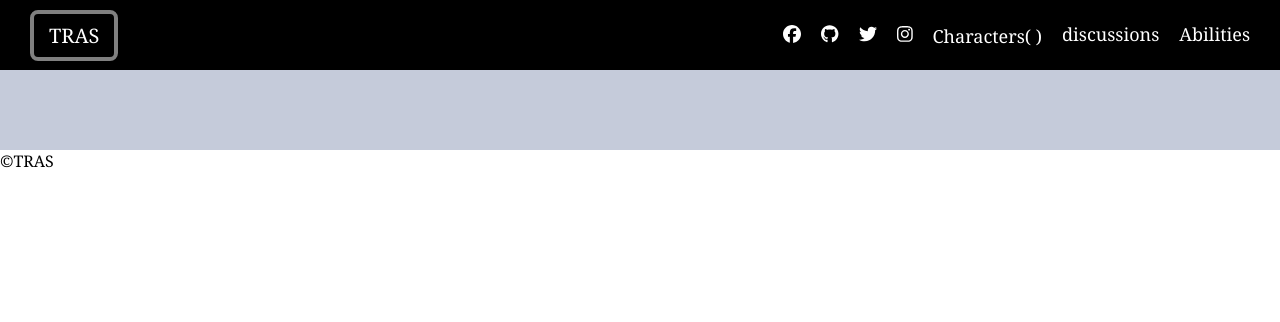
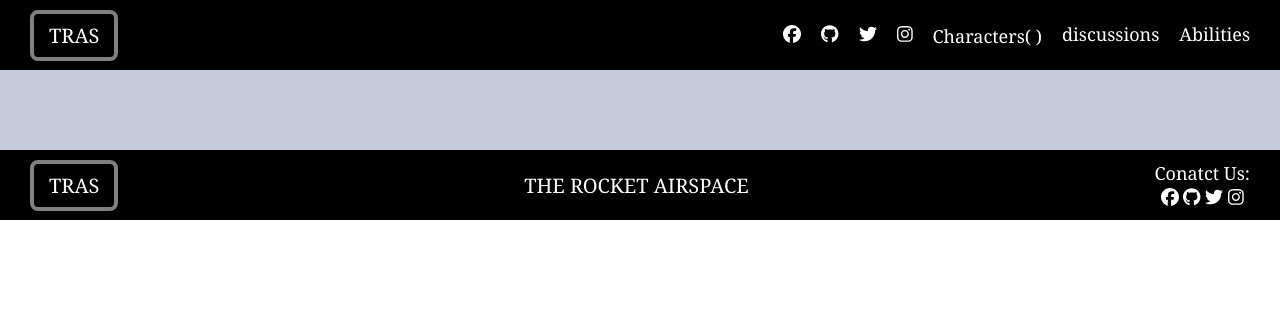
Before and after one commit to Ade179/Javascript-Captone-group-project, a website built with webpack: page dist/index.html in a window 1280 px wide. Built offline with nearby package versions, Linux system fonts and the light colour scheme; no server answers.

Commit message:
Update index.html

```diff
--- a/dist/index.html
+++ b/dist/index.html
@@ -23,20 +23,21 @@
             </nav>
         </header>
         <div class="card-cont"></div>
-        <footer class="footer">
+        <footer class="header">
             <div class="credit">
-                <p class="copywright">&#169</p>
-                <div class="logo">TRAS</div>
+                <div class="title">TRAS</div>
             </div>
             <div class="fulltitle">THE ROCKET AIRSPACE</div>
             <div class="contact">
                 <div class="reachout">
-                    <p>Please Conatct Us:</p>
+                    <p>Conatct Us:</p>
                 </div>
-                <a href="https://web.facebook.com/adesanya.juwon.5"> <i class="fa-brands fa-facebook"></i></a>
+                <div class="link">
+                    <a href="https://web.facebook.com/adesanya.juwon.5"> <i class="fa-brands fa-facebook"></i></a>
                 <a href="https://github.com/rugwizangoga"><i class="fa-brands fa-github"></i></a>
                 <a href="https://twitter.com/juwon_adesanya"><i class="fa-brands fa-twitter"></i></a>
                 <a href="https://www.instagram.com/iradukunda381/"><i class="fa-brands fa-instagram"></i></a>
+                </div>
             </div>
         </footer>
     </main>
```
